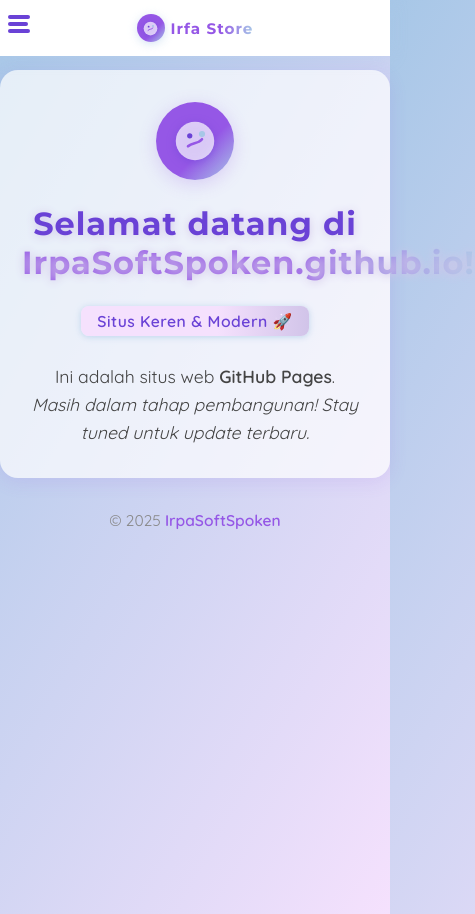
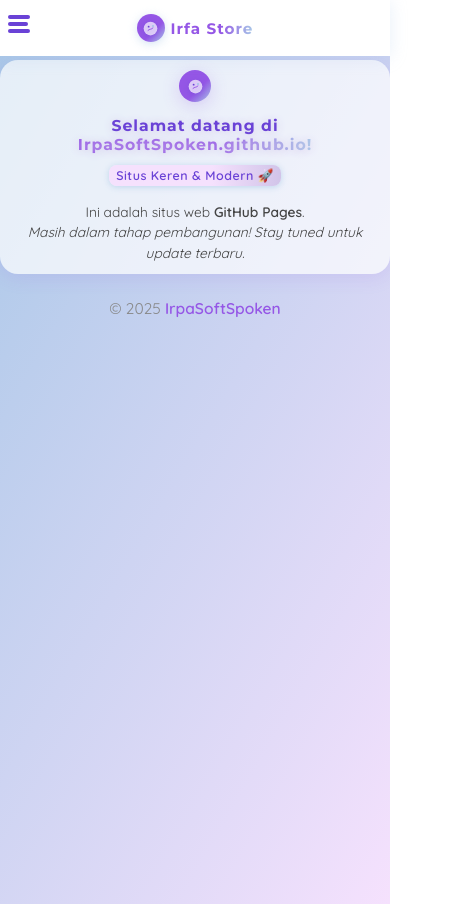
Before and after one commit to IrpaSoftSpoken/IrpaSoftSpoken.github.io, a plain HTML site: page index.html in a window 390 px wide. Shown: the whole page, 475 px wide, since content can reach past the window. Drawn offline with Linux system fonts and the light colour scheme.

Commit message:
Update index.html

```diff
--- a/index.html
+++ b/index.html
@@ -27,7 +27,6 @@
       align-items: center;
       justify-content: center;
     }
-    /* Centering header content absolutely in the bar */
     .header-content {
       display: flex;
       align-items: center;
@@ -154,7 +153,7 @@
       background: rgba(255,255,255,0.7);
       border-radius: 18px;
       box-shadow: 0 4px 18px rgba(149,87,230,0.13);
-      padding: 32px 22px;
+      padding: 24px 7vw; /* lebih ramping */
       text-align: center;
       display: none;
     }
@@ -167,27 +166,27 @@
       to { opacity: 1; transform: translateY(0);}
     }
     .logo-circle {
-      width: 78px;
-      height: 78px;
+      width: 54px;
+      height: 54px;
       background: linear-gradient(135deg, #9557e6 60%, #a7c7e7 100%);
       border-radius: 50%;
       box-shadow: 0 4px 18px rgba(149,87,230,0.23);
       display: flex;
       align-items: center;
       justify-content: center;
-      margin: 0 auto 24px auto;
+      margin: 0 auto 14px auto;
       position: relative;
     }
     .logo-circle svg {
-      width: 42px;
-      height: 42px;
+      width: 32px;
+      height: 32px;
       filter: drop-shadow(0 2px 4px #6a42d6aa);
     }
     h1 {
       font-family: 'Montserrat', Arial, sans-serif;
       color: #6a42d6;
-      font-size: 2.0rem;
-      margin-bottom: 12px;
+      font-size: 1.3rem;
+      margin-bottom: 8px;
       margin-top: 0;
       letter-spacing: 1px;
       text-shadow: 0 1px 10px #d1c4e9;
@@ -201,28 +200,28 @@
     }
     .tag {
       display: inline-block;
-      margin: 12px 0 8px 0;
-      font-size: 0.98rem;
+      margin: 8px 0 5px 0;
+      font-size: 0.9rem;
       background: linear-gradient(90deg, #f5e1fd 60%, #d1c4e9 100%);
       color: #6a42d6;
       border-radius: 8px;
-      padding: 5px 16px;
+      padding: 5px 12px;
       font-weight: 600;
       letter-spacing: 0.5px;
       box-shadow: 0 1px 6px #a7c7e7aa;
     }
     p {
       color: #444;
-      font-size: 1.1rem;
+      font-size: 0.98rem;
       margin-bottom: 0;
-      line-height: 1.6;
+      line-height: 1.5;
     }
     .profile-pic {
-      width: 82px;
-      height: 82px;
+      width: 54px;
+      height: 54px;
       border-radius: 50%;
       object-fit: cover;
-      margin-bottom: 18px;
+      margin-bottom: 12px;
       border: 3px solid #a7c7e7;
       background: #eee;
       display: inline-block;
@@ -233,10 +232,10 @@
       color: #fff;
       font-weight: 600;
       border-radius: 8px;
-      padding: 8px 22px;
-      margin-top: 18px;
+      padding: 6px 16px;
+      margin-top: 12px;
       text-decoration: none;
-      font-size: 1.07rem;
+      font-size: 0.98rem;
       box-shadow: 0 2px 9px #a7c7e7aa;
       transition: background 0.2s, box-shadow 0.2s;
     }
@@ -245,7 +244,7 @@
       box-shadow: 0 4px 18px #9557e655;
     }
     .footer {
-      margin-top: 32px;
+      margin-top: 24px;
       font-size: 0.97rem;
       color: #888;
       text-align: center;
@@ -260,9 +259,9 @@
       color: #6a42d6;
       text-decoration: underline;
     }
+    /* Responsive */
     @media (max-width: 700px) {
       .header-bar { height: 68px; }
-      .header-content { gap: 10px; }
       .header-logo { width: 36px; height: 36px; }
       .header-logo svg { width: 20px; height: 20px; }
       .header-name { font-size: 1.1rem; }
@@ -271,7 +270,14 @@
       .hamburger span::before { top: -11px; width: 32px;}
       .hamburger span::after { top: 11px; width: 32px;}
       .side-menu { padding-top: 68px; }
-      .container { margin-top: 90px; }
+      .container { margin-top: 82px; max-width: 98vw; padding: 16px 2vw;}
+      .logo-circle { width: 38px; height: 38px;}
+      .logo-circle svg { width: 19px; height: 19px;}
+      h1 { font-size: 1.05rem; }
+      .profile-pic { width: 38px; height: 38px; margin-bottom: 7px;}
+      .discord-invite { font-size: 0.92rem; padding: 5px 12px; margin-top: 8px;}
+      .tag { font-size: 0.85rem; padding: 4px 8px; margin: 5px 0 3px 0;}
+      p { font-size: 0.91rem; }
     }
     @media (max-width: 500px) {
       .header-bar { height: 56px; }
@@ -284,7 +290,14 @@
       .hamburger span::before { top: -7px; width: 22px;}
       .hamburger span::after { top: 7px; width: 22px;}
       .side-menu { padding-top: 56px; }
-      .container { margin-top: 70px;}
+      .container { margin-top: 60px; max-width: 99vw; padding: 10px 2vw;}
+      .logo-circle { width: 32px; height: 32px;}
+      .logo-circle svg { width: 15px; height: 15px;}
+      h1 { font-size: 0.98rem; }
+      .profile-pic { width: 28px; height: 28px; margin-bottom: 5px;}
+      .discord-invite { font-size: 0.85rem; padding: 4px 8px; margin-top: 6px;}
+      .tag { font-size: 0.78rem; padding: 3px 7px; margin: 3px 0 2px 0;}
+      p { font-size: 0.86rem; }
     }
   </style>
 </head>
```
